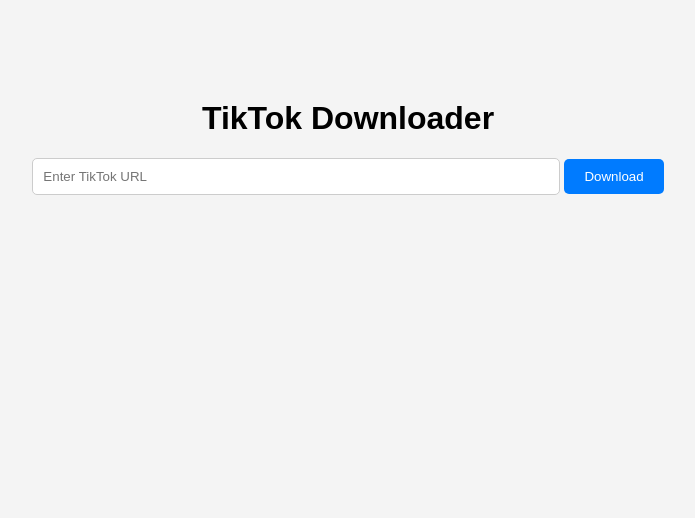
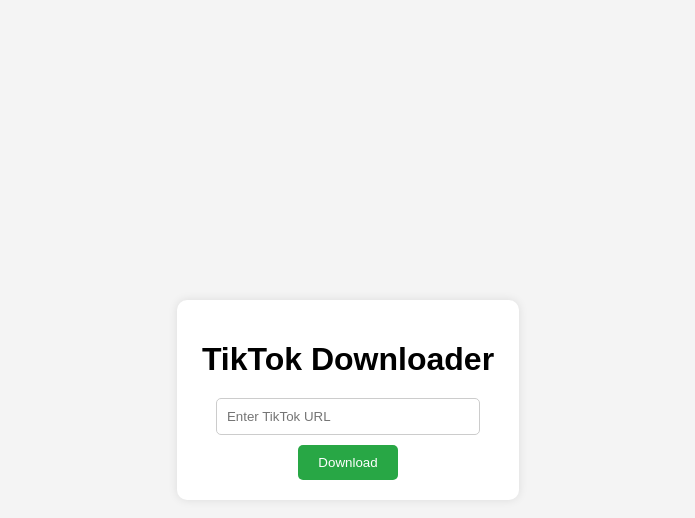
Before and after one commit to pluzels/TiktokAPi, a website: page index.html in a window 1280 px wide. Shown: the whole page, without its empty margins (292-987 px from the left). Drawn offline with Linux system fonts and the light colour scheme.

Commit message:
Update style.css

```diff
--- a/style.css
+++ b/style.css
@@ -1,41 +1,47 @@
 body {
     font-family: Arial, sans-serif;
     background-color: #f4f4f4;
+    margin: 0;
+    padding: 0;
+    display: flex;
+    justify-content: center;
+    align-items: center;
+    height: 100vh;
 }
 
 .container {
-  width: 50%;
-  margin: 100px auto;
+    background-color: white;
+    padding: 20px;
+    border-radius: 10px;
+    box-shadow: 0 0 10px rgba(0, 0, 0, 0.1);
     text-align: center;
+}
+
+h1 {
+    margin-bottom: 20px;
 }
 
 input {
     width: 80%;
     padding: 10px;
-  margin-bottom: 20px;
+    margin-bottom: 10px;
     border-radius: 5px;
     border: 1px solid #ccc;
 }
 
 button {
     padding: 10px 20px;
-  background-color: #007bff;
-  color: #fff;
+    background-color: #28a745;
+    color: white;
     border: none;
     border-radius: 5px;
     cursor: pointer;
 }
 
 button:hover {
-  background-color: #0056b3;
+    background-color: #218838;
 }
 
-img {
-  max-width: 100%;
-  height: auto;
+.result {
+    margin-top: 20px;
 }
-
-a {
-  display: block;
-  margin: 10px 0;
-}
```
Lines whose indentation alone changed are shown as unchanged.
